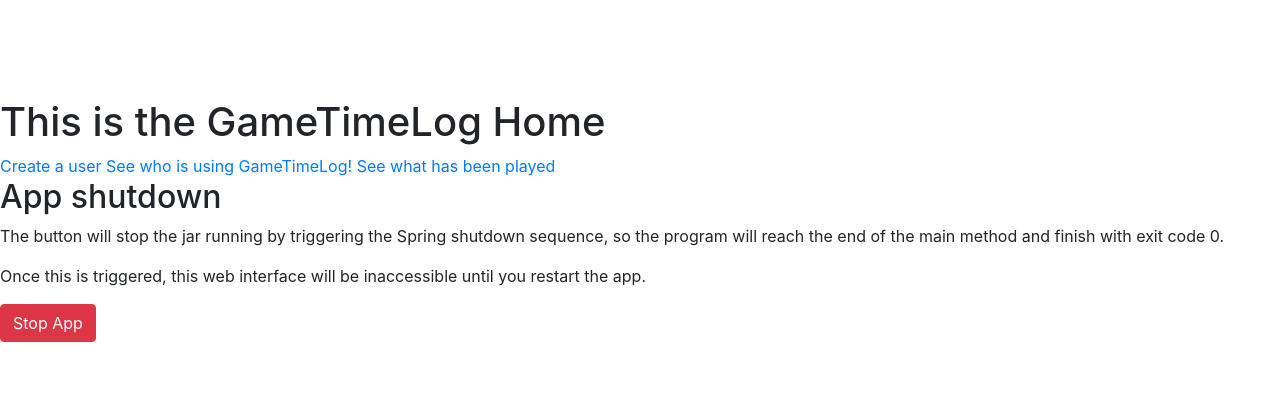
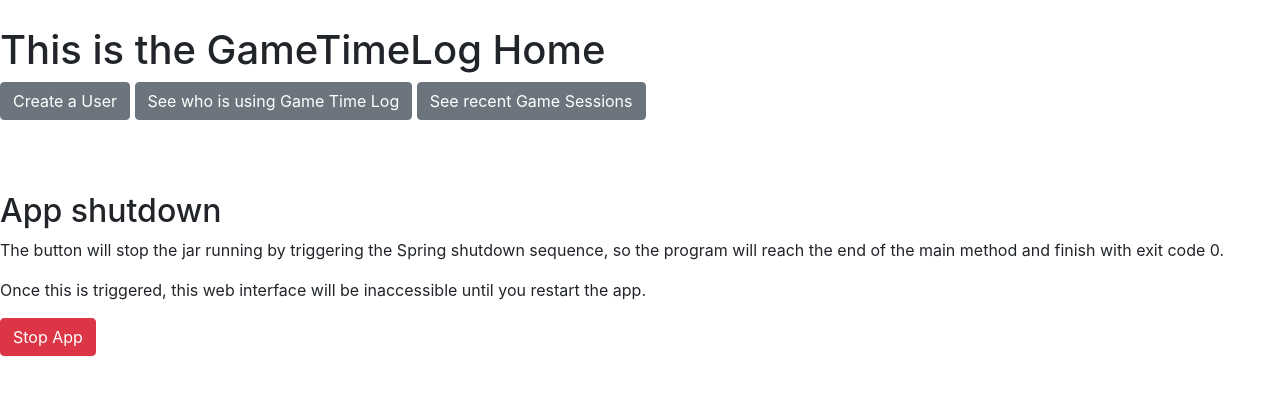
Before and after one commit to CarolineS-QA/hwa-game-time-log, a plain HTML site: page src/main/resources/static/index.html in a window 1280 px wide. Shown: the part 166-560 px from the top of the page. Drawn offline with nearby package versions, Linux system fonts and the light colour scheme.

Commit message:
bootstrap buttons on index.html

```diff
--- a/src/main/resources/static/index.html
+++ b/src/main/resources/static/index.html
@@ -23,7 +23,7 @@
      <a href="https://github.com/CarolineS-QA">CONTACT ME</a>
      <a href="https://github.com/CarolineS-QA/hwa-game-time-log">Check out the source code on <img id="GitHubLogoTxt" src="./img/GitHub_Logo.png" alt="Git Hub Logo"><img id="GitHubLogoIcon" src="./img/GitHub-Mark-64px.png" alt="Git Hub Mark"></a>
  </nav>
- <br><br><br><br><br>
+ <br><br>
  <!-- Start of main page content -->
     <header>
         <noscript>If you have no JS enabled you will see this!</noscript>
@@ -31,10 +31,11 @@
     </header>
     <main>
         <section>
-        <a href="./html/UserCreation.html">Create a user</a>
-        <a href="html/AllUsers.html">See who is using GameTimeLog!</a>
-        <a href="./html/AllGameSessions.html">See what has been played</a><!-- recently, All game sessions -->
+        <a href="./html/UserCreation.html"><button type="button" class="btn btn-secondary">Create a User</button></a>
+        <a href="html/AllUsers.html"><button type="button" class="btn btn-secondary">See who is using Game Time Log</button></a>
+        <a href="./html/AllGameSessions.html"><button type="button" class="btn btn-secondary">See recent Game Sessions</button></a><!-- recently, All game sessions -->
         </section>
+        <br><br><br>
         <section>
             <h2>App shutdown</h2>
             <p>The button will stop the jar running by triggering the Spring shutdown sequence, so the program will reach the end of the main method and finish with exit code 0.</p>
```
